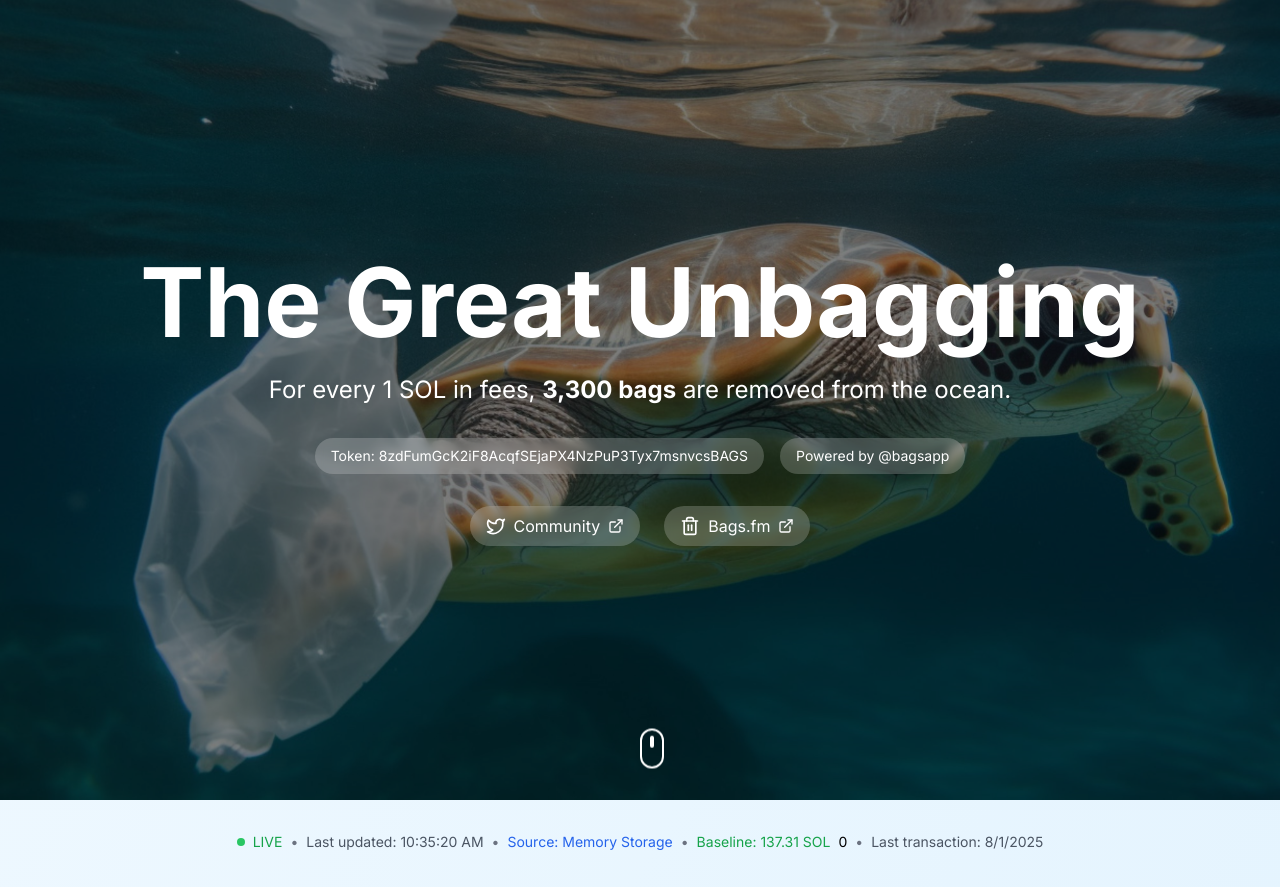
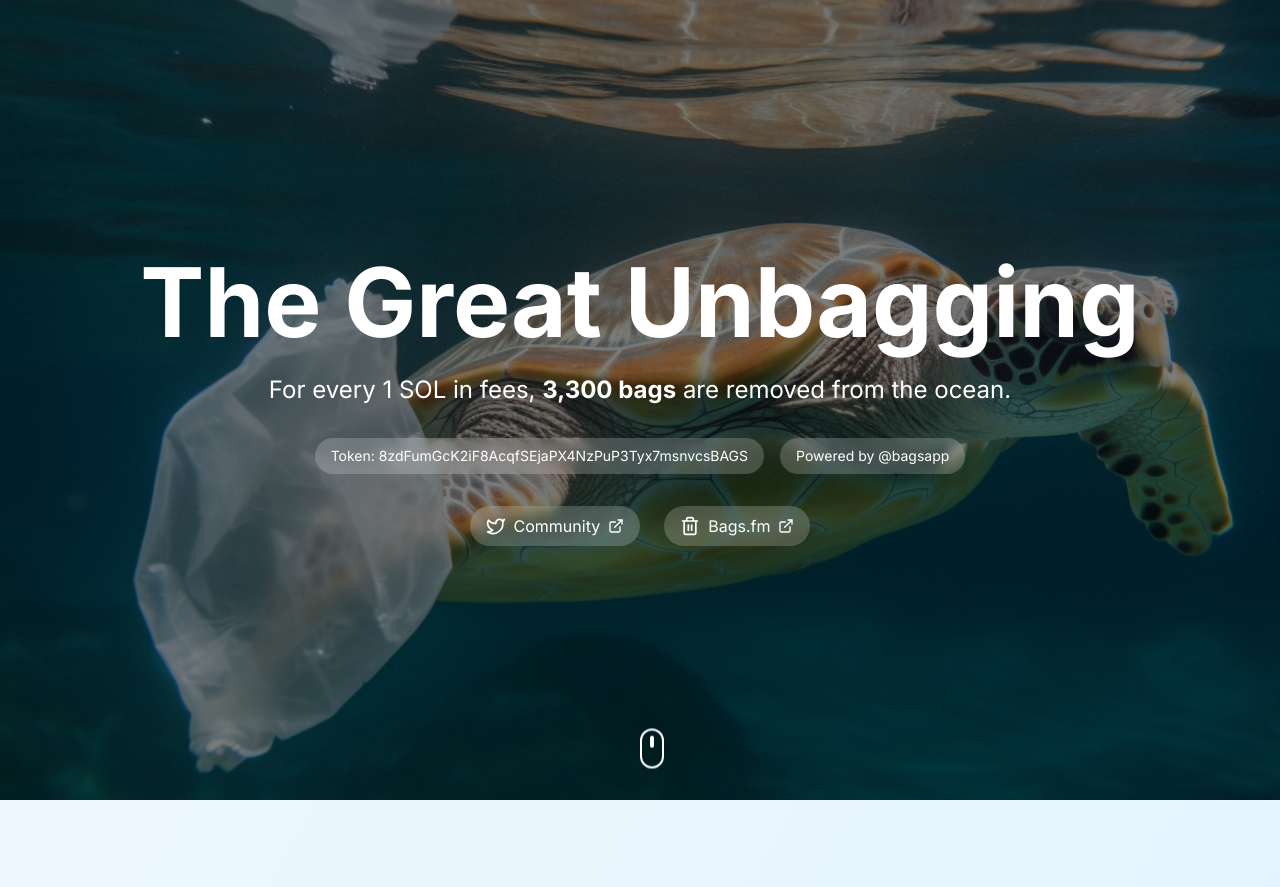
Before and after one commit to cougtrades/unbagged, a Next.js app: page / in a window 1280 px wide. Shown: the top 887 px of the page. Built offline with nearby package versions, Linux system fonts and the light colour scheme.

Commit message:
Remove status display and add comprehensive README

```diff
--- a/app/page.tsx
+++ b/app/page.tsx
@@ -199,53 +199,7 @@ export default function Home() {
         </motion.div>
       </motion.div>
 
-      {/* Live Status */}
-      <div className="max-w-7xl mx-auto px-4 sm:px-6 lg:px-8 pt-8">
-        <motion.div
-          initial={{ opacity: 0, y: 20 }}
-          animate={{ opacity: 1, y: 0 }}
-          className="flex items-center justify-center gap-2 text-sm"
-        >
-          <div className={`flex items-center gap-2 ${isLive ? 'text-green-600' : 'text-gray-500'}`}>
-            <div className={`w-2 h-2 rounded-full ${isLive ? 'bg-green-500 animate-pulse' : 'bg-gray-400'}`}></div>
-            <span>{isLive ? 'LIVE' : 'Connecting...'}</span>
-          </div>
-          <span className="text-gray-500">•</span>
-          <span className="text-gray-600">Last updated: {lastUpdated.toLocaleTimeString()}</span>
-          {dataSource && (
-            <>
-              <span className="text-gray-500">•</span>
-              <span className="text-blue-600">Source: {dataSource}</span>
-            </>
-          )}
-          {tokenData?.baselineFees && (
-            <>
-              <span className="text-gray-500">•</span>
-              <span className="text-green-600">Baseline: {tokenData.baselineFees.toFixed(2)} SOL</span>
-            </>
-          )}
-          {tokenData?.additionalFees && tokenData.additionalFees > 0 && (
-            <>
-              <span className="text-gray-500">•</span>
-              <span className="text-orange-600">+{tokenData.additionalFees.toFixed(6)} SOL</span>
-            </>
-          )}
-          {tokenData?.lastTransactionTime && (
-            <>
-              <span className="text-gray-500">•</span>
-              <span className="text-gray-600">
-                Last transaction: {tokenData.lastTransactionTime.toLocaleDateString()}
-              </span>
-            </>
-          )}
-          {error && (
-            <>
-              <span className="text-gray-500">•</span>
-              <span className="text-yellow-600">Demo Mode</span>
-            </>
-          )}
-        </motion.div>
-      </div>
+
 
       {/* Main Impact Section */}
       <div className="max-w-7xl mx-auto px-4 sm:px-6 lg:px-8 py-20">
```
Also changed, not shown: 1 other file (tests, documents, lock files or other folders).
